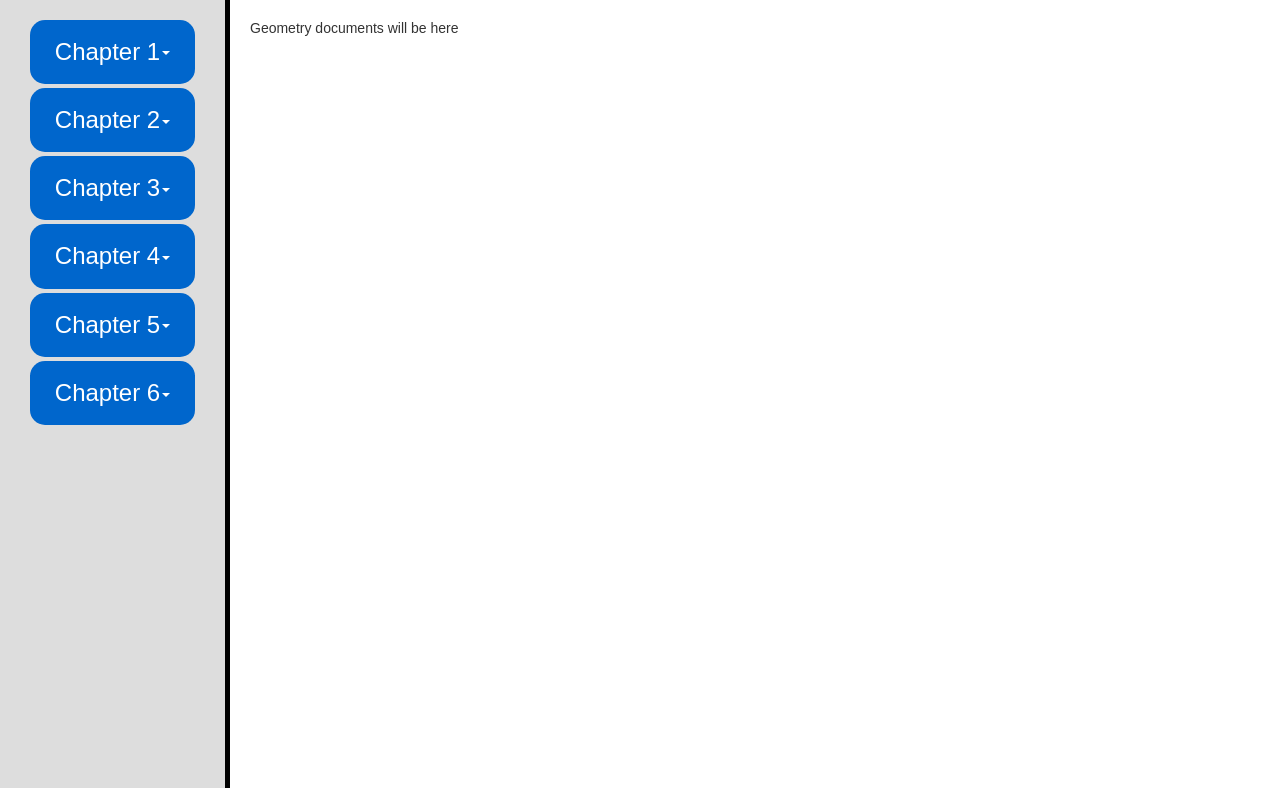
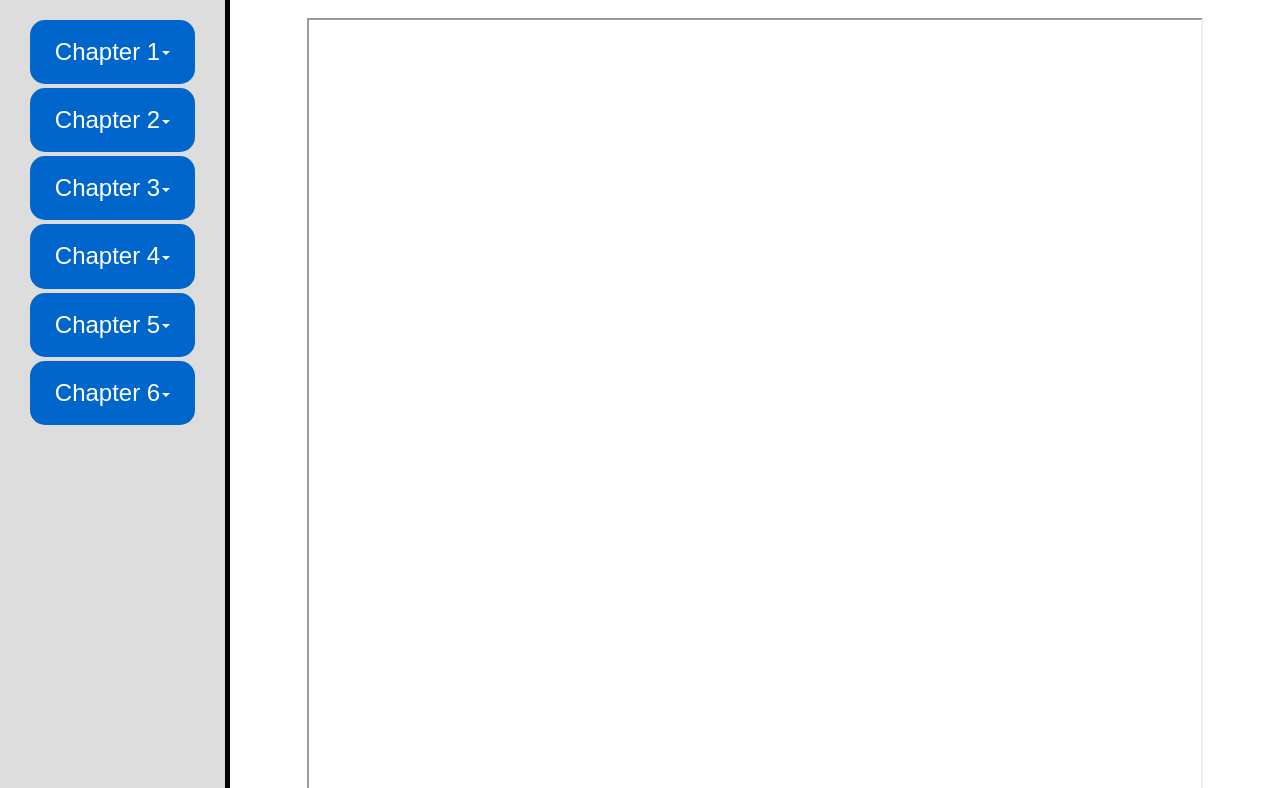
Before and after one commit to KECMartin/Luke-Webpage, a plain HTML site: page geo.html in a window 1280 px wide. Shown: the part 134-922 px from the top of the page. Drawn offline with nearby package versions, Linux system fonts and the light colour scheme.

Commit message:
update with iframes

```diff
--- a/css/martin.css
+++ b/css/martin.css
@@ -59,11 +59,17 @@ body{
 		padding-bottom: 100%;
 		border-right: 5px solid black;
 	}
+}
 
 	}
+@media only screen and (min-width: 768px){
+	.right{
+		display: inline-block;
+		float: left;
+		padding-left: 20px;
+	}
+}
 
-.right{
-	display: inline-block;
-	float: left;
-	padding-left: 20px;
+#pdfHere{
+	text-align: center;
 }
--- a/geo.html
+++ b/geo.html
@@ -1,10 +1,13 @@
 <!DOCTYPE html>
 <html lang ="en">
 <head>
+
 	<meta charset ="UTF-8">
+
 	<title>Mr. Martin | FHS Math</title>
 
 	<link rel="stylesheet" href="https://maxcdn.bootstrapcdn.com/bootstrap/3.3.7/css/bootstrap.min.css" integrity="sha384-BVYiiSIFeK1dGmJRAkycuHAHRg32OmUcww7on3RYdg4Va+PmSTsz/K68vbdEjh4u" crossorigin="anonymous">
+
 	<link rel="stylesheet" href="css/martin.css">
 
 </head>
@@ -38,7 +41,7 @@
 	<div class = "dropdown" id = "chapters">
 		<button class = "button btn-primary dropdown-toggle" type = "button" data-toggle = "dropdown">Chapter 1<span class = "caret"></span></button>
 		<ul class = "dropdown-menu">
-			<li><a href = "documents/lesson 1-1.pdf">Lesson 1-1</a></li>
+			<li><a href = "documents/lesson 1-1.pdf" target = "iframe_a">Lesson 1-1</a></li>
 			<li><a href = "#">Homework 1-1</a></li>
 			<li><a href = "#">Lesson 1-2</a></li>
 			<li><a href = "#">Homework 1-2</a></li>
@@ -88,11 +91,9 @@
 	</div>
 </div>
 
-<div class = "right">
-	<aside>
-		<p id = "documentZone">Geometry documents will be here</p>
-	</aside>
-</div>
+<div id = "pdfHere">
+<iframe class = "right"  height = "900px" width = "70%" name = "iframe_a"></iframe>
+<div>
 
 	<script src="https://ajax.googleapis.com/ajax/libs/jquery/1.12.4/jquery.min.js"></script>
 	<script src="https://maxcdn.bootstrapcdn.com/bootstrap/3.3.7/js/bootstrap.min.js" integrity="sha384-Tc5IQib027qvyjSMfHjOMaLkfuWVxZxUPnCJA7l2mCWNIpG9mGCD8wGNIcPD7Txa" crossorigin="anonymous"></script>
```
Also changed, not shown: index.html (+1 -1 lines), pch.html (+6 -6 lines), 3 other files.
